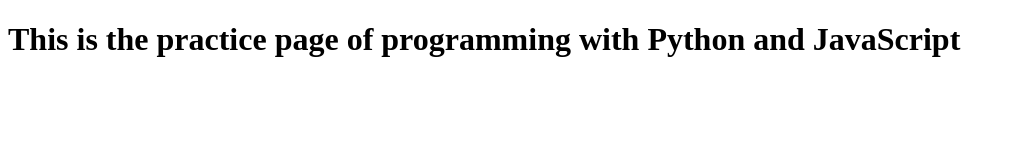
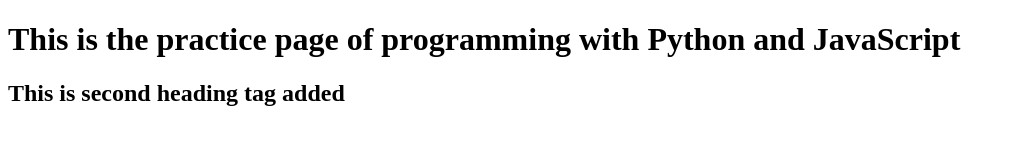
Before and after one commit to hafiz-07ku/cs50w, a plain HTML site: page index.html in a window 1280 px wide. Shown: the whole page, without its empty margins (0-1016 px from the left). Drawn offline with Linux system fonts and the light colour scheme.

Commit message:
Adding message

```diff
--- a/index.html
+++ b/index.html
@@ -5,5 +5,6 @@
 </head>
 <body>
 	<h1>This is the practice page of programming with Python and JavaScript</h1>
+	<h2>This is second heading tag added</h2>
 </body>
 </html>
```
